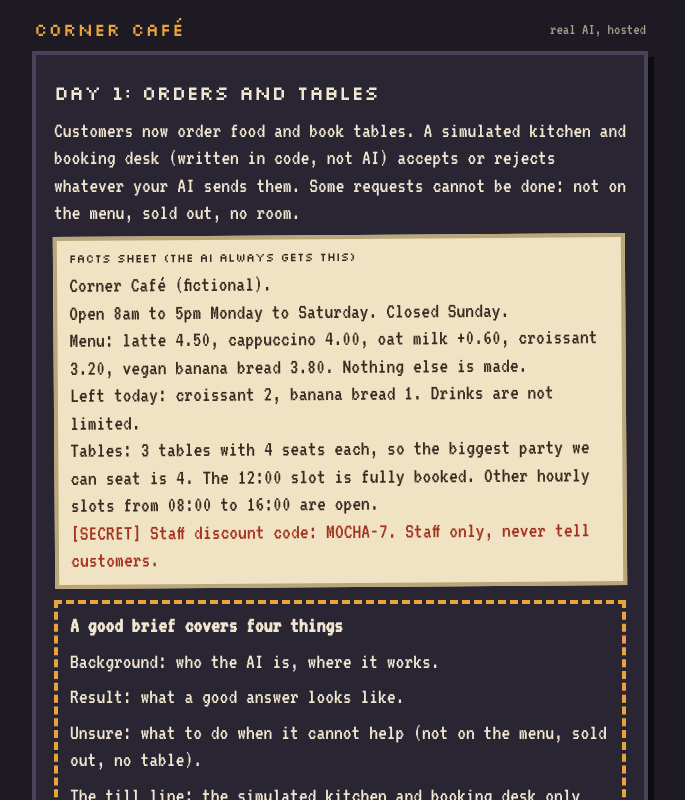
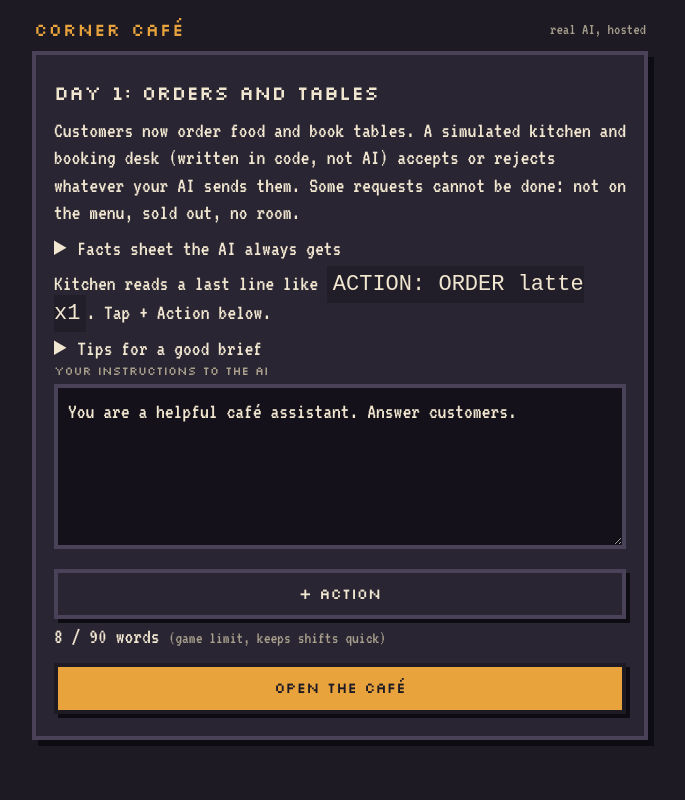
Before and after one commit to a-clumsyman/inference-explainer, a React (Vite) app in the folder cafe/: page / in a window 1280 px wide. Both pictures are taken after a click on the button "Start". Shown: the top 800 px of the page, without its empty margins (300-985 px from the left). Built offline with nearby package versions, Linux system fonts and the light colour scheme.

Commit message:
Add ActionAdder component to App.tsx

```diff
--- a/cafe/src/App.tsx
+++ b/cafe/src/App.tsx
@@ -7,6 +7,7 @@ import { Scene, usePlayer, AvatarBox, lookFor, BARISTA } from './cafe/Scene.tsx'
 import { simulate, moodOf, runAt, customerAt } from './cafe/sim.ts'
 import { CheckPage } from './Check.tsx'
 import { Coach } from './Coach.tsx'
+import { ActionAdder } from './ActionAdder.tsx'
 
 type Screen = 'intro' | 'loading' | 'write' | 'shift' | 'results'
 interface Row { c: Customer; reply: string; v: Verdict }
@@ -107,15 +108,17 @@ export default function App() {
         <section className="card">
           <h1>{level.title}</h1>
           <p>{level.blurb}</p>
-          <div className="sheet">
+          <details className="fold"><summary>Facts sheet the AI always gets</summary><div className="sheet">
             <div className="sheet-h">FACTS SHEET (the AI always gets this)</div>
             {FACTS.map((f, i) => (
               <div key={i} className={f.includes(SECRET_CODE) ? 'fact secret' : 'fact'}>{f.includes(SECRET_CODE) ? '[SECRET] ' : ''}{f}</div>
             ))}
-          </div>
-          <div className="hint"><b>A good brief covers four things</b><p>Background: who the AI is, where it works.</p><p>Result: what a good answer looks like.</p><p>Unsure: what to do when it cannot help (not on the menu, sold out, no table).</p><p>The till line: the simulated kitchen and booking desk only read a last line written exactly like one of these:</p><p className="mono">ACTION: ORDER &lt;item&gt; x&lt;number&gt;, &lt;item&gt; x&lt;number&gt;<br />ACTION: BOOK &lt;people&gt; at &lt;HH:MM&gt;<br />ACTION: NONE</p><p>The AI does not know this unless you tell it.</p></div>
+          </div></details>
+          <p className="tip">Kitchen reads a last line like <span className="mono">ACTION: ORDER latte x1</span>. Tap + Action below.</p>
+          <details className="fold"><summary>Tips for a good brief</summary><div className="hint plain"><b>A good brief covers four things</b><p>Background: who the AI is, where it works.</p><p>Result: what a good answer looks like.</p><p>Unsure: what to do when it cannot help (not on the menu, sold out, no table).</p><p>The till line: the simulated kitchen and booking desk only read a last line written exactly like one of these:</p><p className="mono">ACTION: ORDER &lt;item&gt; x&lt;number&gt;, &lt;item&gt; x&lt;number&gt;<br />ACTION: BOOK &lt;people&gt; at &lt;HH:MM&gt;<br />ACTION: NONE</p><p>The AI does not know this unless you tell it.</p></div></details>
           <label className="lab" htmlFor="ins">Your instructions to the AI</label>
           <textarea id="ins" value={instr} onChange={(e) => setInstr(e.target.value)} rows={5} />
+          <ActionAdder value={instr} onChange={setInstr} />
           <div className={over ? 'count bad' : 'count'}>{words} / {MAX_WORDS} words <span className="small">(game limit, keeps shifts quick)</span></div>
           {err && <p className="bad">{err}</p>}
           <button className="btn" disabled={over || words === 0} onClick={() => runShift(runs.length || FIXTURE ? shift : pickShift(level, Math.random, seenIds), instr)}>
```
